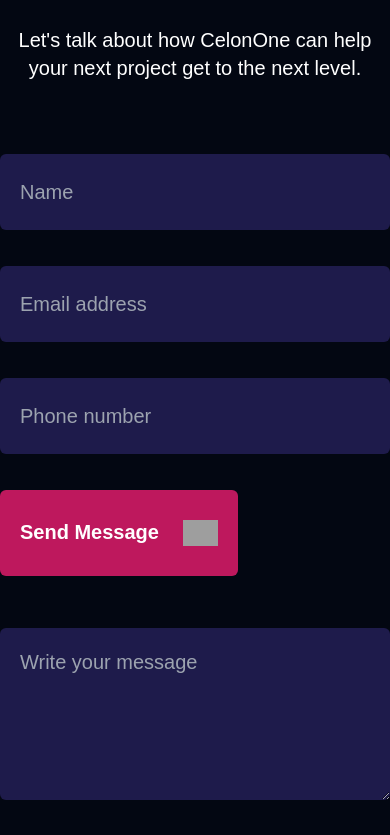
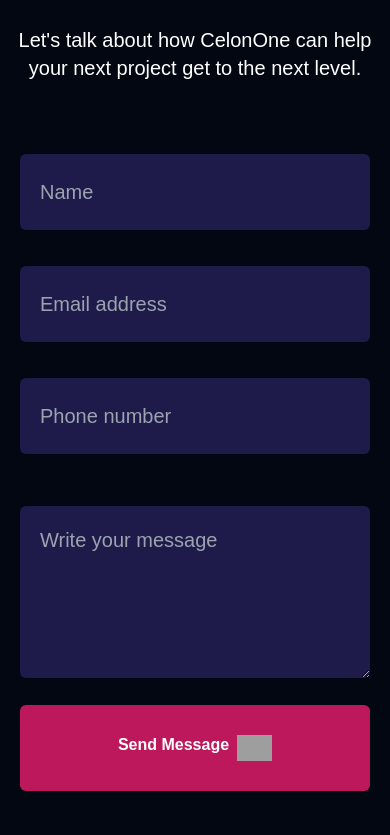
Before and after one commit to it21017742/CelonOne, a Next.js app: page / in a window 390 px wide. Shown: the part 4100-4935 px from the top of the page. Built offline with nearby package versions, Linux system fonts and the light colour scheme; grey boxes are pictures that could not be loaded.

Commit message:
Added form validation and fixed responsive layout bugs.

```diff
--- a/src/app/page.jsx
+++ b/src/app/page.jsx
@@ -9,6 +9,7 @@
 export default function LandingPage() {
   const [isVisible, setIsVisible] = React.useState(false);
   const [isMenuOpen, setIsMenuOpen] = React.useState(false);
+  const [formErrors, setFormErrors] = React.useState({});
 
   // Handle scroll event to show or hide the "Up Arrow" button
   const handleScroll = () => {
@@ -37,6 +38,41 @@
   // Close menu
   const closeMenu = () => {
     setIsMenuOpen(false);
+  };
+
+  // Form validation
+  const validateForm = (formData) => {
+    const errors = {};
+    if (!formData.name) errors.name = "Name is required";
+    if (!formData.email || !/^[^\s@]+@[^\s@]+\.[^\s@]+$/.test(formData.email)) {
+      errors.email = "Valid email is required";
+    }
+    if (!formData.phone || !/^\d{10}$/.test(formData.phone)) {
+      errors.phone = "Valid phone number is required (10 digits)";
+    }
+    if (!formData.message) errors.message = "Message is required";
+    return errors;
+  };
+
+  // Handle form submission
+  const handleSubmit = (e) => {
+    e.preventDefault();
+    const formData = {
+      name: e.target.name.value,
+      email: e.target.email.value,
+      phone: e.target.phone.value,
+      message: e.target.message.value,
+    };
+
+    const errors = validateForm(formData);
+    if (Object.keys(errors).length === 0) {
+      // Form is valid, handle submission (e.g., send data to server)
+      console.log("Form submitted:", formData);
+      setFormErrors({});
+    } else {
+      // Form is invalid, show errors
+      setFormErrors(errors);
+    }
   };
 
   return (
@@ -218,7 +254,7 @@
               loading="lazy"
               src="/Images/background3.png"
               alt=""
-              className="object-cover absolute inset-0 size-full"
+              className="object-cover absolute inset-0 size-full max-md:h-[100px] max-md:w-full"
             />
             <div className="flex justify-center items-center text-center">
               <span className="text-white">Write us a message</span>
@@ -227,40 +263,44 @@
           <div className="mt-14 text-xl text-center text-white max-md:mt-10 max-md:max-w-full">
             Let's talk about how CelonOne can help your next project get to the next level.
           </div>
-          <form className="mt-28 max-w-full w-[1127px] max-md:mt-10 max-md:w-full" onSubmit={(e) => { e.preventDefault(); /* Handle form submission */ }}>
-            <div className="flex gap-5 max-md:flex-col">
-              <div className="flex flex-col w-[35%] max-md:ml-0 max-md:w-full">
+          <form className="mt-28 max-w-full w-[1127px] max-md:mt-10 max-md:w-full max-md:px-5" onSubmit={handleSubmit}>
+            <div className="flex gap-5 max-md:flex-col max-md:items-center">
+              <div className="flex flex-col w-[35%] max-md:w-full max-md:ml-0">
                 <div className="flex flex-col w-full text-xl text-left text-white max-md:mt-8">
                   {/* Input Fields */}
                   <input
                     type="text"
+                    name="name"
                     placeholder="Name"
-                    className="px-5 py-6 w-full whitespace-nowrap rounded-md bg-indigo-950 text-white focus:bg-7F19E9 focus:outline-none"
+                    className={`px-5 py-6 w-full whitespace-nowrap rounded-md bg-indigo-950 text-white focus:bg-7F19E9 focus:outline-none ${
+                      formErrors.name ? "border-red-500" : ""
+                    }`}
                   />
+                  {formErrors.name && (
+                    <p className="text-red-500 text-sm mt-1">{formErrors.name}</p>
+                  )}
                   <input
                     type="email"
+                    name="email"
                     placeholder="Email address"
-                    className="mt-9 px-5 py-6 w-full whitespace-nowrap rounded-md bg-indigo-950 text-white focus:bg-7F19E9 focus:outline-none"
+                    className={`mt-9 px-5 py-6 w-full whitespace-nowrap rounded-md bg-indigo-950 text-white focus:bg-7F19E9 focus:outline-none ${
+                      formErrors.email ? "border-red-500" : ""
+                    }`}
                   />
+                  {formErrors.email && (
+                    <p className="text-red-500 text-sm mt-1">{formErrors.email}</p>
+                  )}
                   <input
                     type="tel"
+                    name="phone"
                     placeholder="Phone number"
-                    className="mt-9 px-5 py-6 w-full whitespace-nowrap rounded-md bg-indigo-950 text-white focus:bg-7F19E9 focus:outline-none"
+                    className={`mt-9 px-5 py-6 w-full whitespace-nowrap rounded-md bg-indigo-950 text-white focus:bg-7F19E9 focus:outline-none ${
+                      formErrors.phone ? "border-red-500" : ""
+                    }`}
                   />
-
-                  {/* SendButton Component */}
-                  <button
-                    type="submit"
-                    className="flex gap-6 self-start px-16 py-7 mt-9 font-bold bg-pink-700 rounded-md max-md:px-5"
-                  >
-                    <div className="self-start basis-auto">Send Message</div>
-                    <img
-                      loading="lazy"
-                      src="https://cdn.builder.io/api/v1/image/assets/TEMP/c4699ec4a9141289eea96991af7610a7bcebd5a5093dc3283a8fdec787d71a89?placeholderIfAbsent=true&apiKey=f9a871e269514000aa736e216f8d8180"
-                      alt=""
-                      className="object-contain shrink-0 aspect-[1.16] w-[35px]"
-                    />
-                  </button>
+                  {formErrors.phone && (
+                    <p className="text-red-500 text-sm mt-1">{formErrors.phone}</p>
+                  )}
                 </div>
               </div>
               <div className="flex flex-col ml-5 w-[65%] max-md:ml-0 max-md:w-full">
@@ -270,12 +310,30 @@
                     id="message"
                     name="message"
                     placeholder="Write your message"
-                    className="grow px-8 pt-5 pb-56 w-full text-xl text-left rounded-md bg-indigo-950 text-white focus:bg-7F19E9 focus:outline-none max-md:px-5 max-md:pb-24 max-md:mt-8 max-md:max-w-full"
+                    className={`grow px-8 pt-5 pb-56 w-full text-xl text-left rounded-md bg-indigo-950 text-white focus:bg-7F19E9 focus:outline-none max-md:px-5 max-md:pb-24 max-md:mt-8 max-md:max-w-full ${
+                      formErrors.message ? "border-red-500" : ""
+                    }`}
                     aria-label="Write your message"
                   />
+                  {formErrors.message && (
+                    <p className="text-red-500 text-sm mt-1">{formErrors.message}</p>
+                  )}
                 </div>
               </div>
             </div>
+            {/* SendButton Component */}
+            <button
+              type="submit"
+              className="flex gap-2 self-start px-16 py-7 mt-9 font-bold bg-pink-700 rounded-md text-white max-md:px-5 max-md:mt-5 max-md:w-full max-md:justify-center"
+            >
+              <div className="self-start basis-auto">Send Message</div>
+              <img
+                loading="lazy"
+                src="https://cdn.builder.io/api/v1/image/assets/TEMP/c4699ec4a9141289eea96991af7610a7bcebd5a5093dc3283a8fdec787d71a89?placeholderIfAbsent=true&apiKey=f9a871e269514000aa736e216f8d8180"
+                alt=""
+                className="object-contain shrink-0 aspect-[1.16] w-[35px]"
+              />
+            </button>
           </form>
           <div className="mt-32 text-3xl text-center text-white max-md:mt-10">
             Reach out to us via email at:
```
